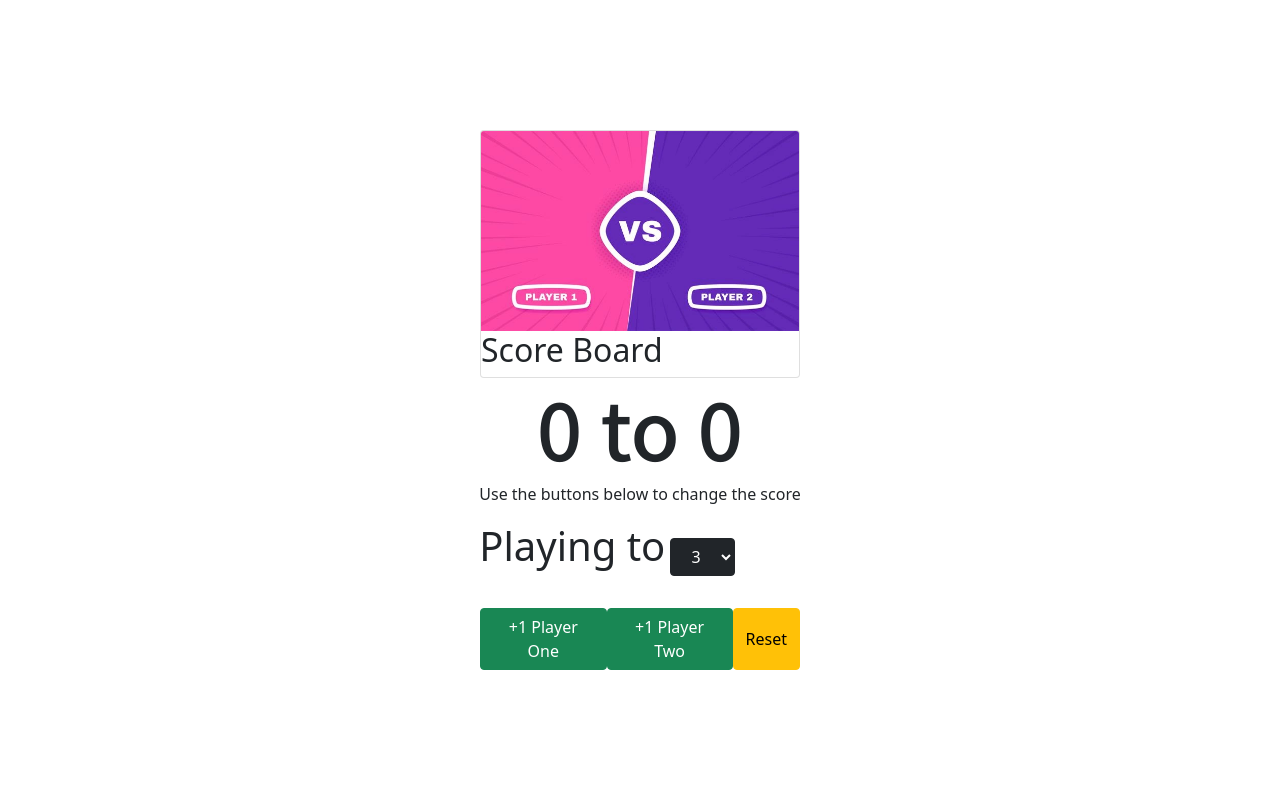
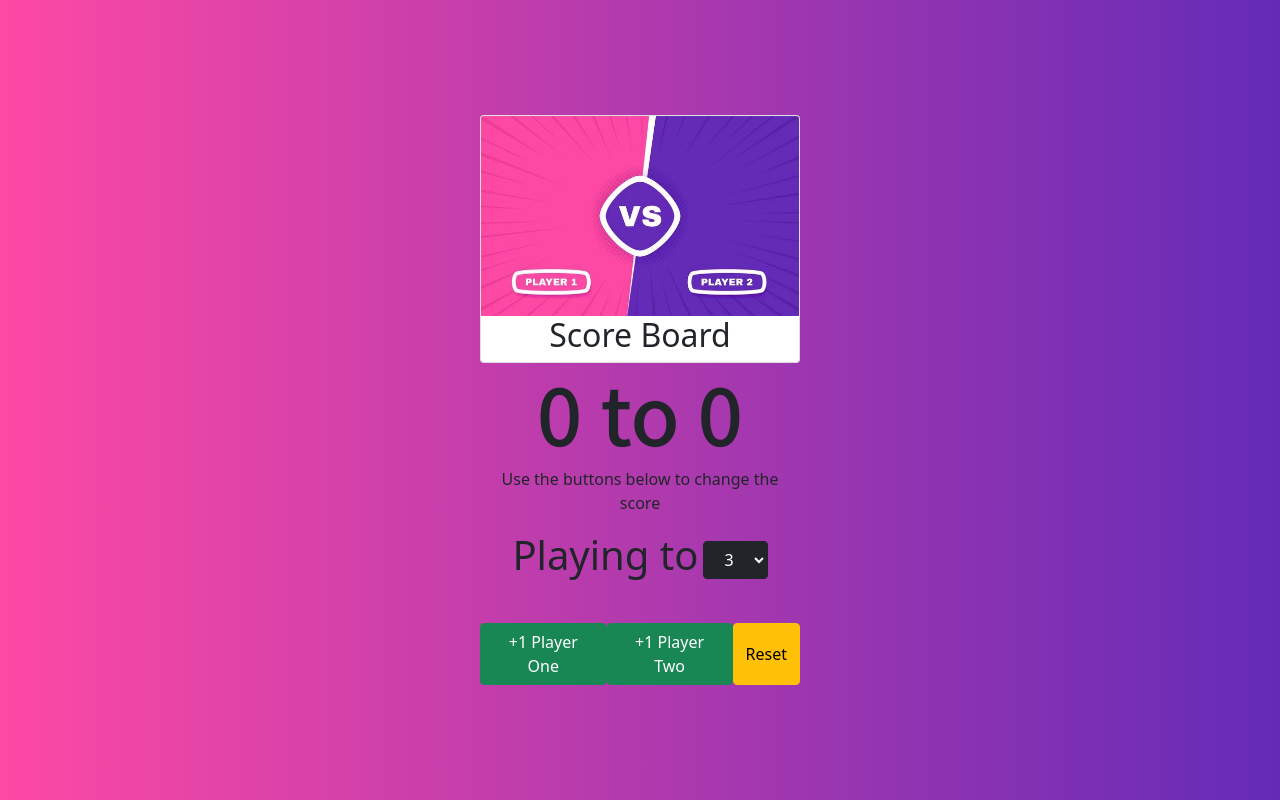
Before and after one commit to jai-mulye/Scoreboard, a plain HTML site: page index.html in a window 1280 px wide. Drawn offline with nearby package versions, Linux system fonts and the light colour scheme.

Commit message:
Update style.css

```diff
--- a/style.css
+++ b/style.css
@@ -1,5 +1,5 @@
 .green {
-	color: green;
+	color: darkgreen;
 }
 
 .red {
@@ -8,6 +8,10 @@
 
 .hide {
 	display: none;
+}
+
+body {
+	background: linear-gradient(90deg, #fe49a4, #642bb7);
 }
 
 .container {
@@ -28,8 +32,23 @@
 
 .card {
 	width:  20rem;
+	text-align: center;
 }
 
 #displayScore {
 	font-family: 'Noto Sans JP', sans-serif;
 }
+
+#controls {
+	text-align: center;
+	width: 20rem;
+}
+
+#limit {
+	margin-bottom: 0.75rem;
+}
+
+#controls p {
+	font-size: 1rem;
+	font-weight: 400;
+}
```
